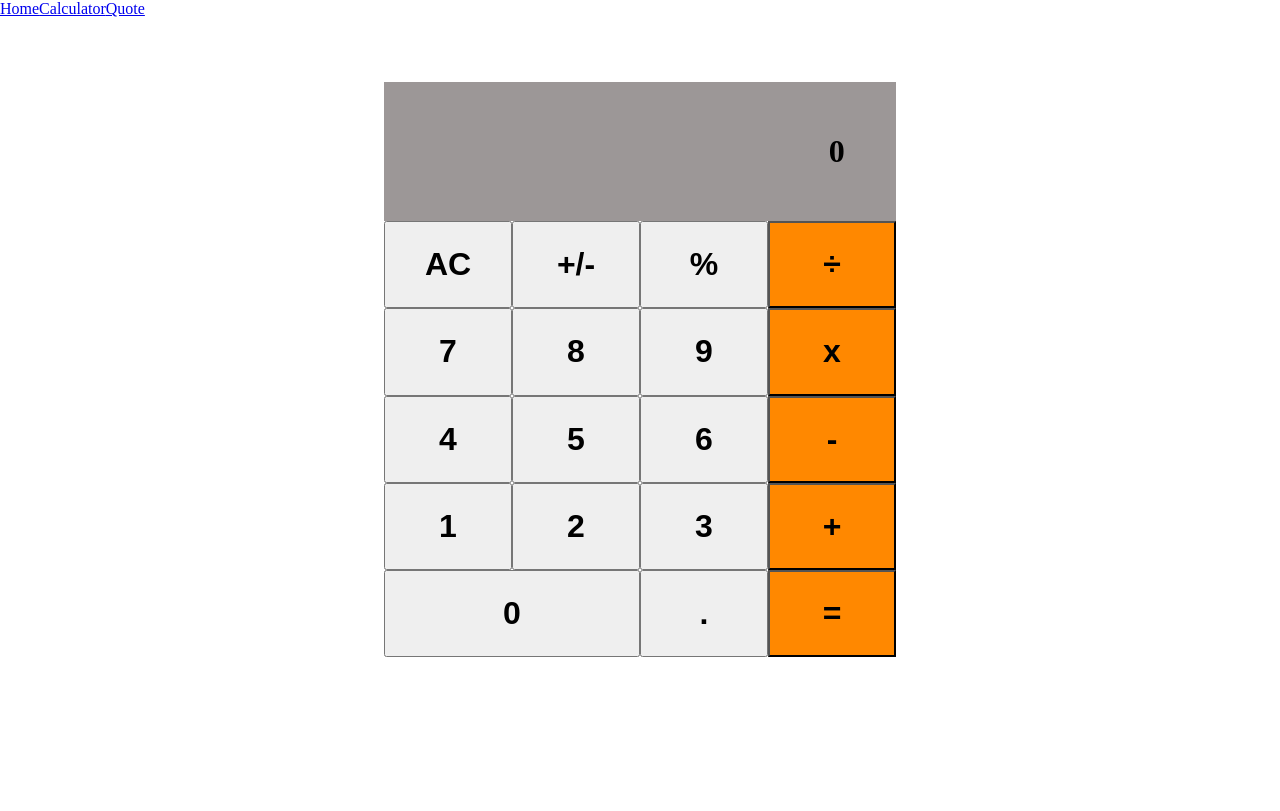
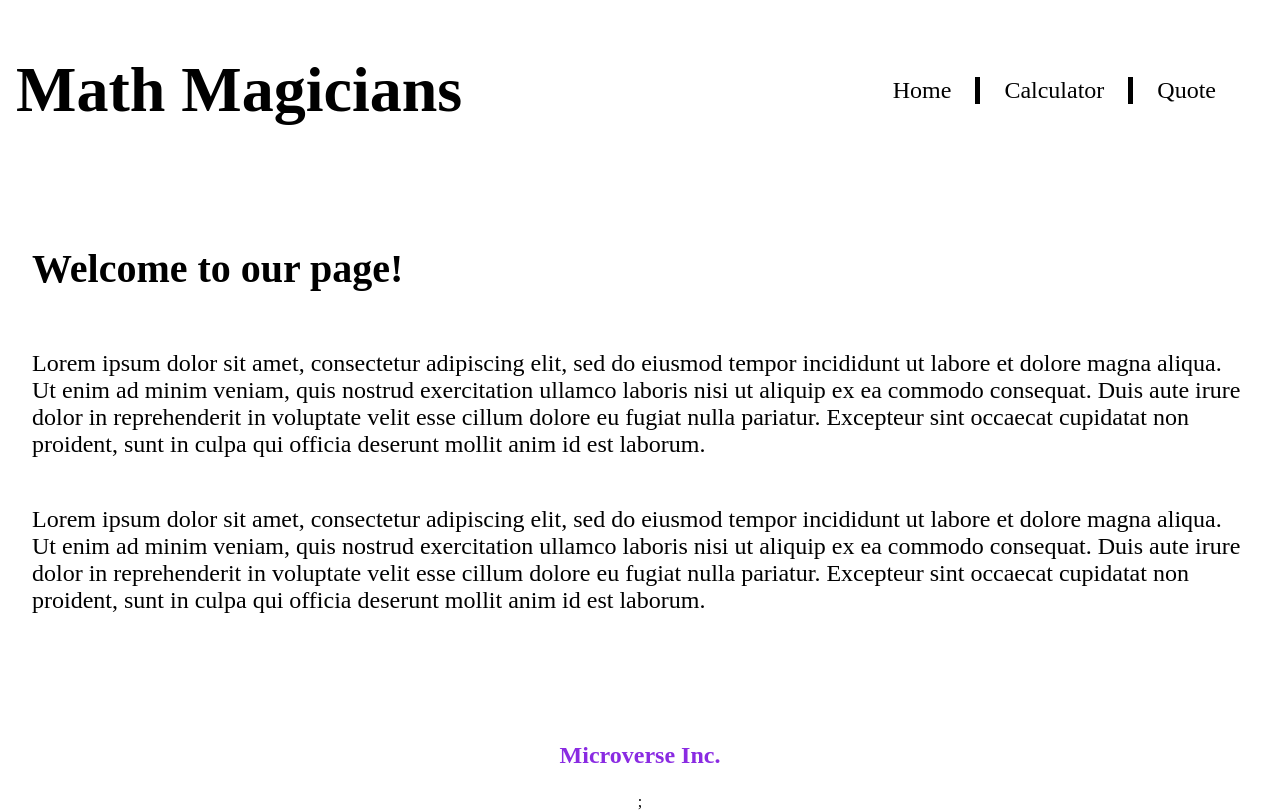
Before and after one commit to yigitm/math-magicians, a React (Create React App) app: page / in a window 1280 px wide. Built offline with nearby package versions, Linux system fonts and the light colour scheme.

Commit message:
Add style to home & footer

```diff
--- a/src/App.js
+++ b/src/App.js
@@ -3,15 +3,25 @@ import { BrowserRouter as Router, Route, Routes, Link } from 'react-router-dom';
 import Home from './components/Home';
 import Calculator from './components/Calculator';
 import Quote from './components/Quote';
+import Footer from './components/Footer';
 import Error from './components/Error';
 
 const App = () => {
   return (
     <Router>
       <nav>
-        <Link to="/">Home</Link>
-        <Link to="/calculator">Calculator</Link>
-        <Link to="/quote">Quote</Link>
+        <h1>Math Magicians</h1>
+        <ul>
+          <li>
+            <Link to="/">Home</Link>
+          </li>
+          <li>
+            <Link to="/calculator">Calculator</Link>
+          </li>
+          <li>
+            <Link to="/quote">Quote</Link>
+          </li>
+        </ul>
       </nav>
       <Routes>
         <Route path="/" element={<Home />} />
@@ -19,6 +29,7 @@ const App = () => {
         <Route path="/quote" element={<Quote />} />
         <Route path="/*" element={<Error />} />
       </Routes>
+      <Footer />
     </Router>
   );
 };
--- /dev/null
+++ b/src/components/Footer.js
@@ -0,0 +1,11 @@
+import React from 'react';
+
+const Footer = () => {
+  return (
+    <footer>
+      <h3>Microverse Inc.</h3>;
+    </footer>
+  );
+};
+
+export default Footer;
--- a/src/components/Home.js
+++ b/src/components/Home.js
@@ -1,7 +1,29 @@
 import React from 'react';
-import Calculator from './Calculator';
 
 const Home = () => {
-  return <Calculator />;
+  return (
+    <div className="home">
+      <h2>Welcome to our page!</h2>
+      <p>
+        Lorem ipsum dolor sit amet, consectetur adipiscing elit, sed do eiusmod
+        tempor incididunt ut labore et dolore magna aliqua. Ut enim ad minim
+        veniam, quis nostrud exercitation ullamco laboris nisi ut aliquip ex ea
+        commodo consequat. Duis aute irure dolor in reprehenderit in voluptate
+        velit esse cillum dolore eu fugiat nulla pariatur. Excepteur sint
+        occaecat cupidatat non proident, sunt in culpa qui officia deserunt
+        mollit anim id est laborum.
+      </p>
+      <p>
+        Lorem ipsum dolor sit amet, consectetur adipiscing elit, sed do eiusmod
+        tempor incididunt ut labore et dolore magna aliqua. Ut enim ad minim
+        veniam, quis nostrud exercitation ullamco laboris nisi ut aliquip ex ea
+        commodo consequat. Duis aute irure dolor in reprehenderit in voluptate
+        velit esse cillum dolore eu fugiat nulla pariatur. Excepteur sint
+        occaecat cupidatat non proident, sunt in culpa qui officia deserunt
+        mollit anim id est laborum.
+      </p>
+      <p></p>
+    </div>
+  );
 };
 export default Home;
--- a/src/index.css
+++ b/src/index.css
@@ -6,12 +6,15 @@ body {
 
 .container,
 .result,
-.buttons {
+.buttons,
+.home,
+footer {
   display: grid;
 }
 
 .container {
   margin: 5% 30%;
+  padding: 0;
   grid-template-columns: 1fr;
 }
 
@@ -46,6 +49,58 @@ body {
   grid-template-columns: repeat(4, 1fr);
 }
 
-.h1 {
-  font-size: 15vw;
+nav {
+  display: flex;
+  padding-right: 1em;
+  padding-left: 1em;
+  align-items: center;
+  justify-content: space-between;
 }
+
+nav > h1 {
+  font-size: 8vh;
+}
+
+ul {
+  display: flex;
+  justify-content: center;
+  font-size: 3vh;
+}
+
+ul li {
+  margin-right: 1em;
+  padding-right: 1em;
+  list-style: none;
+}
+
+li > a {
+  text-decoration: none;
+  color: black;
+}
+
+li:nth-child(1),
+li:nth-child(2) {
+  border-right: 5px solid black;
+}
+
+.home {
+  padding: 2em;
+}
+
+.home > h2 {
+  font-size: 5vh;
+}
+
+.home > p {
+  font-size: 3vh;
+}
+
+footer {
+  text-align: center;
+  padding: 0;
+}
+
+footer > h3 {
+  font-size: 3vh;
+  color: blueviolet;
+}
```
